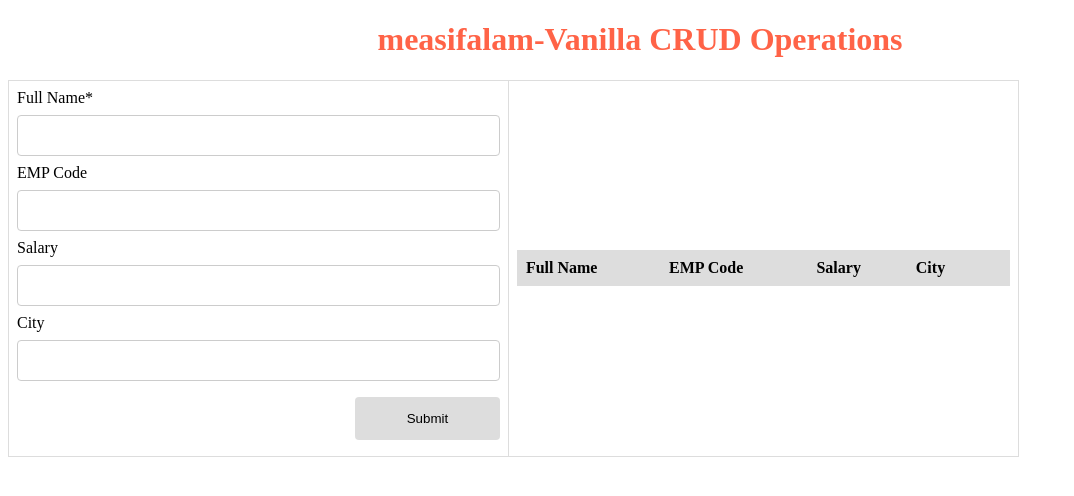
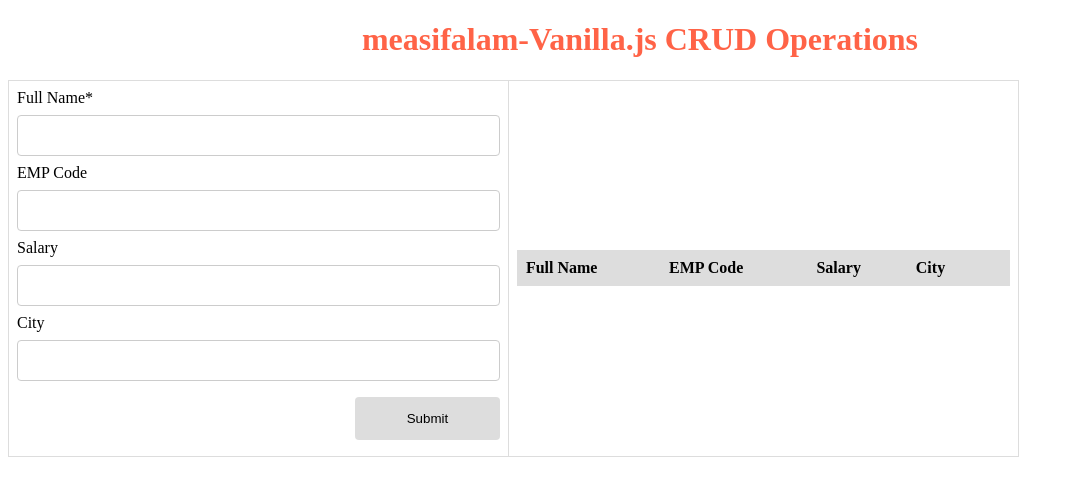
Before and after one commit to measifalam/Vanilla-CRUD, a plain HTML site: page index.html in a window 1280 px wide. Shown: the whole page, without its empty margins (0-1074 px from the left). Drawn offline with Linux system fonts and the light colour scheme.

Commit message:
Update index.html

```diff
--- a/index.html
+++ b/index.html
@@ -9,7 +9,7 @@
 </head>
 
 <body>
-    <h1 style="text-align: center;color:tomato;">measifalam-Vanilla CRUD Operations</h1>
+    <h1 style="text-align: center;color:tomato;">measifalam-Vanilla.js CRUD Operations</h1>
     <table>
         <tr>
             <td>
```
